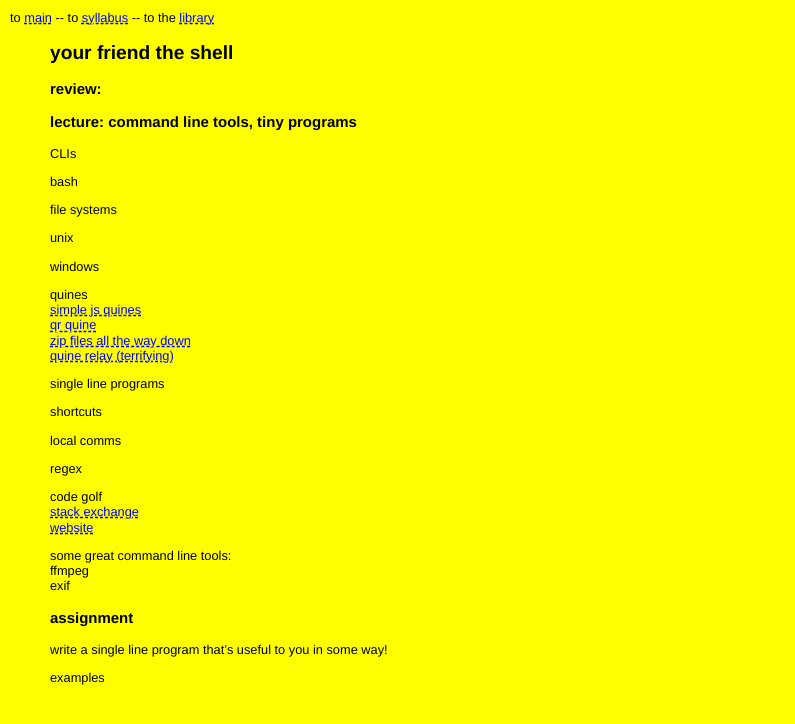
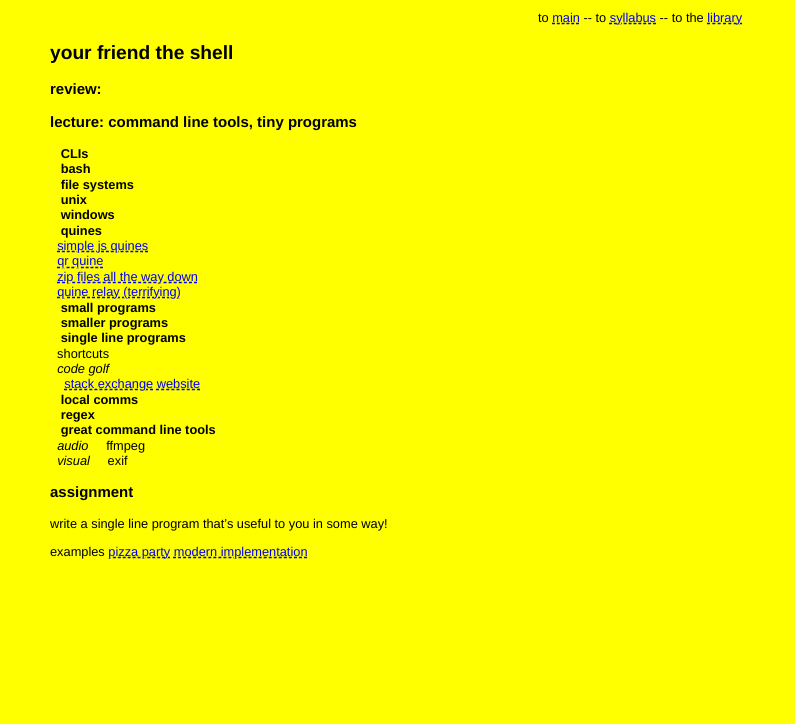
Before and after one commit to agnescameron/teaching-site, a Jekyll site: the page built from _posts/2020-03-16-your-friend-the-shell.md, in a window 1280 px wide. Shown: the top 724 px of the page, without its empty margins (0-795 px from the left). Built offline with Jekyll 4.4.1, drawn with Linux system fonts in a browser that asks for light colours.

Commit message:
more fiddling with the format (stop now)

```diff
--- a/_includes/header.html
+++ b/_includes/header.html
@@ -1 +1 @@
-to <a href="../index.html">main</a> -- to <a href="../syllabus/index.html">syllabus</a> -- to the <a href="../library/index.html">library</a>
+<div class="header">to <a href="../index.html">main</a> -- to <a href="../syllabus/index.html">syllabus</a> -- to the <a href="../library/index.html">library</a></div>
--- a/_posts/2020-03-16-your-friend-the-shell.md
+++ b/_posts/2020-03-16-your-friend-the-shell.md
@@ -10,39 +10,43 @@ permalink: /class7/
 
 
 
-CLIs
+**CLIs**
 
-bash
+**bash**
 
-file systems
+**file systems**
 
-unix
+**unix**
 
-windows
+**windows**
 
-quines
-[simple js quines](https://2ality.com/2012/09/javascript-quine.html)
-[qr quine](https://www.quaxio.com/qrquine/)
-[zip files all the way down](https://research.swtch.com/zip)
-[quine relay (terrifying)](https://github.com/mame/quine-relay)
+**quines**
+  [simple js quines](https://2ality.com/2012/09/javascript-quine.html)
+  [qr quine](https://www.quaxio.com/qrquine/)
+  [zip files all the way down](https://research.swtch.com/zip)
+  [quine relay (terrifying)](https://github.com/mame/quine-relay)
 
-single line programs
+**small programs**
 
-shortcuts
+**smaller programs**
 
-local comms
+**single line programs**
+  shortcuts
+  *code golf*
+    [stack exchange](https://codegolf.stackexchange.com) [website](https://code-golf.io)
 
-regex
+**local comms**
 
-code golf
-[stack exchange](https://codegolf.stackexchange.com)
-[website](https://code-golf.io)
+**regex**
 
-some great command line tools:
-ffmpeg
-exif
+**great command line tools**
+  *audio*
+    ffmpeg
+  *visual*
+    exif
 
 ### assignment
 write a single line program that's useful to you in some way!
 
 examples
+[pizza party](http://www.coryarcangel.com/things-i-made/2004-009-pizza-party) [modern implementation](https://github.com/brianmxwll/SiriProxy-PizzaParty)
--- a/_sass/layout.scss
+++ b/_sass/layout.scss
@@ -59,3 +59,8 @@ td {
   height: 50px;
   vertical-align: top;
 }
+
+.header {
+  text-align: center;
+  margin: 0 auto;
+}
--- a/index.html
+++ b/index.html
@@ -8,7 +8,6 @@
 
 
       <ul class="noPoints">
-      {% assign counter = 0 %}
       {% for post in site.posts reversed %}
         <li>
           <a href="{{ post.url }}">{{ post.date | date: "%m/%d" }}  {{ post.title }}</a>
```
Also changed, not shown: _pages/syllabus.md (+59 -0 lines).
